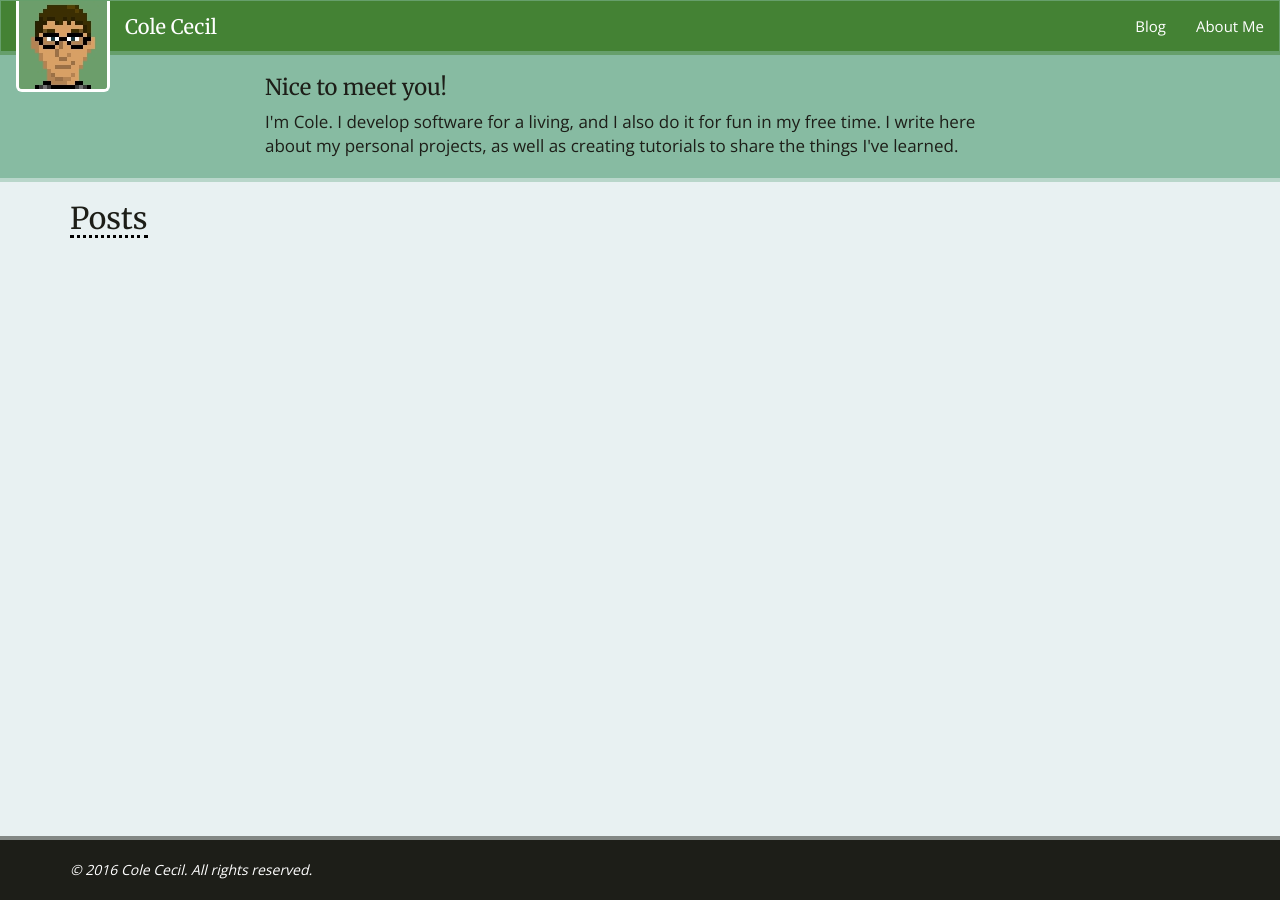
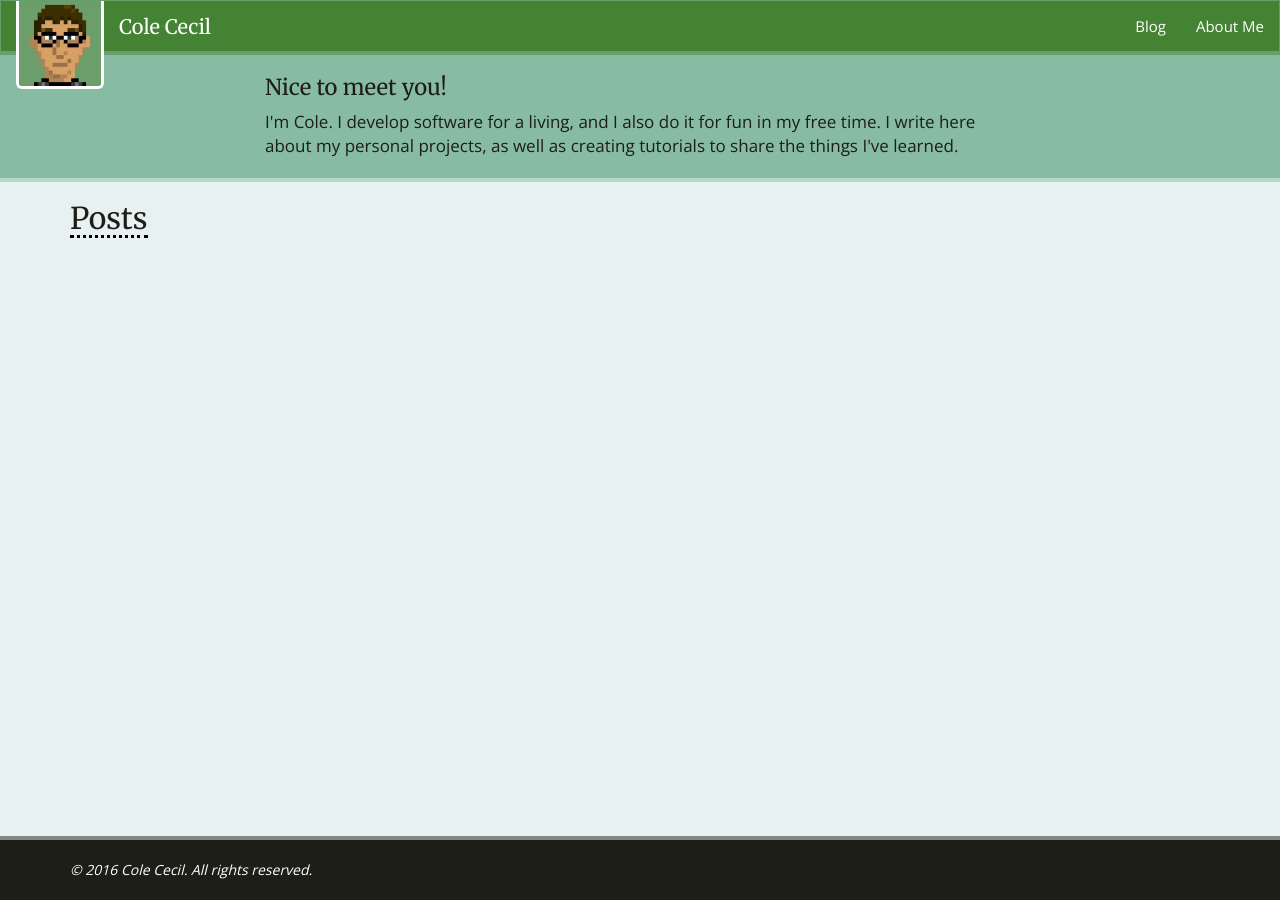
Before and after one commit to colececil/colececil.github.io, a Jekyll site: the page built from index.html, in a window 1280 px wide. Built offline with Jekyll 4.4.1, drawn with Linux system fonts in a browser that asks for light colours; the list of posts is cut into pages by our own code.

Commit message:
Added image dimensions.

```diff
--- a/_includes/header.html
+++ b/_includes/header.html
@@ -11,7 +11,8 @@
                     <span class="icon-bar"></span>
                 </button>
                 <a class="navbar-brand" href="{{site.baseurl}}/">
-                    <img alt="Cole Cecil" src="{{site.baseurl}}/images/cole.jpg" class="img-rounded" />
+                    <img alt="Cole Cecil" src="{{site.baseurl}}/images/cole.jpg" width="88" height="88"
+                         class="img-rounded" />
                 </a>
                 <h1 class="navbar-text">{{site.title}}</h1>
             </div>
```
